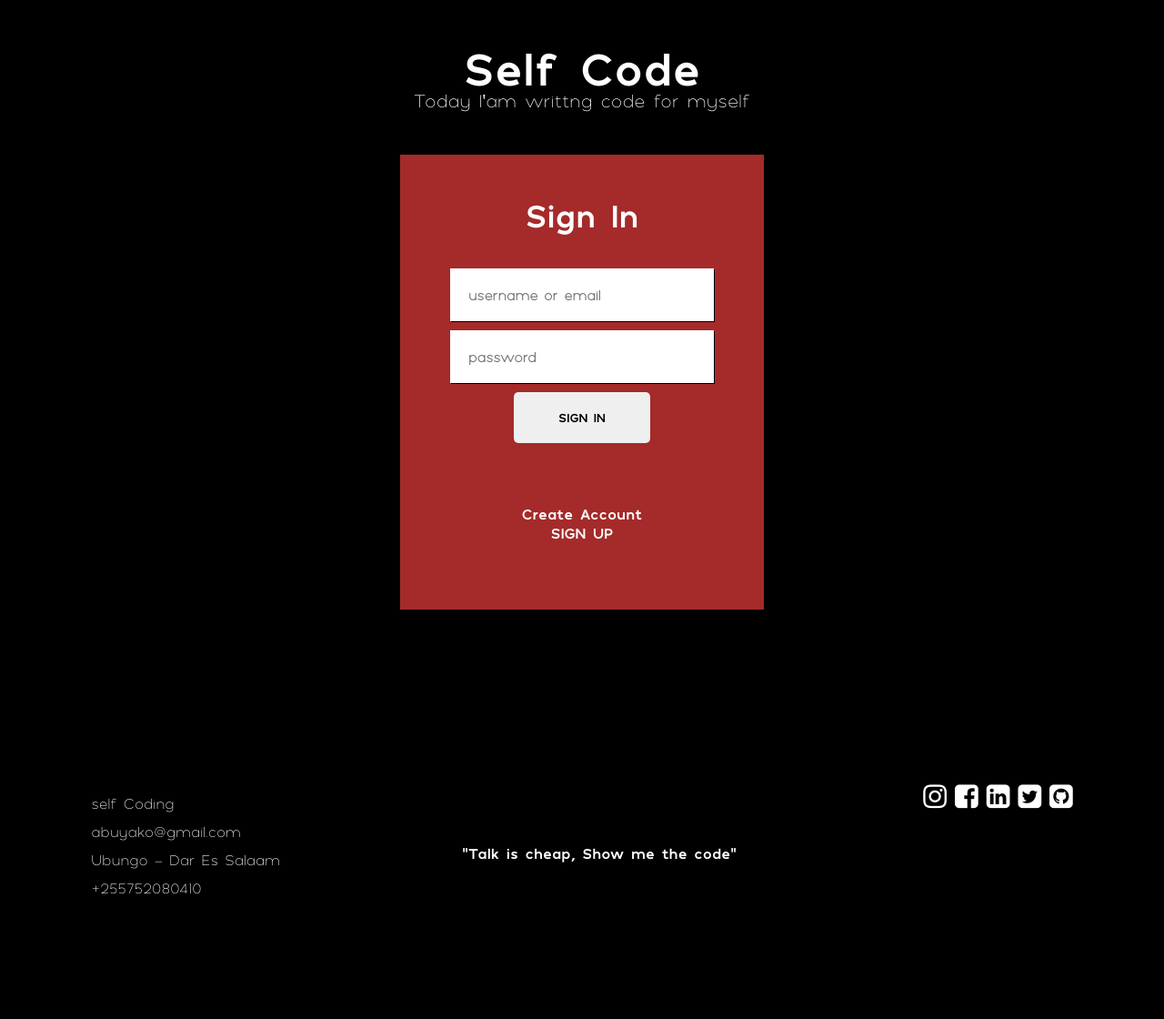
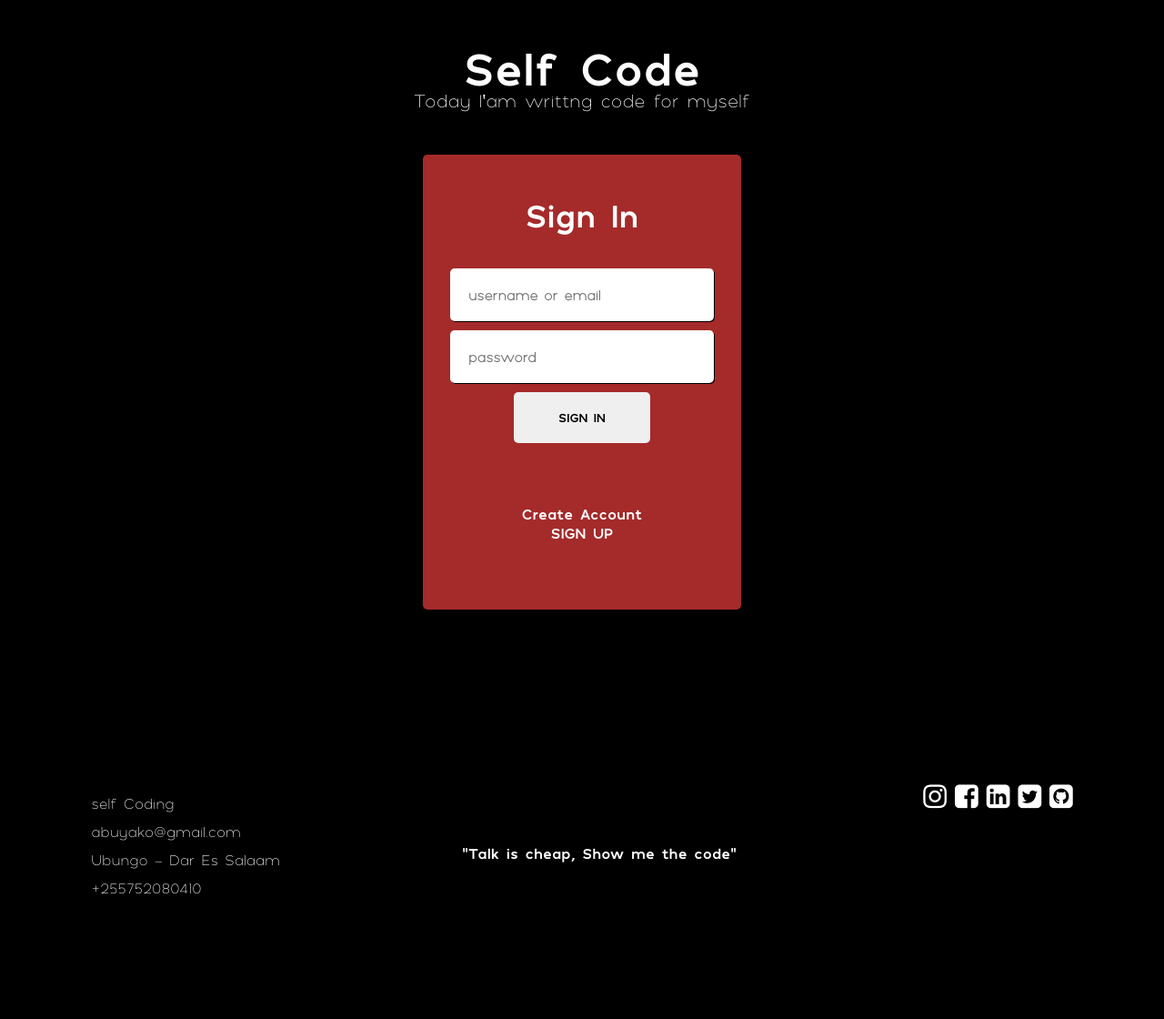
Before and after one commit to abuyako/Self-Code, a PHP site: page / in a window 1280 px wide. Shown: the whole page at 91% size. Run offline with PHP 8.4, Linux system fonts and the light colour scheme.

Commit message:
Adding border radius

```diff
--- a/assets/css/login-form.css
+++ b/assets/css/login-form.css
@@ -5,12 +5,13 @@
   height: 650px;
 }
 .login-forms {
-  width: 400px;
+  width: 350px;
   height: 500px;
   background-color: brown;
   display: flex;
   flex-direction: column;
   align-items: center;
+  border-radius: 5px;
 }
 .login-forms h1 {
   margin-top: 50px;
@@ -30,6 +31,7 @@ form input[type="text"] {
   font-size: 15px;
   font-weight: bold;
   box-shadow: 1px 1px 0px black;
+  border-radius: 5px;
 }
 form input[type="placeholder"] {
   color: #000;
@@ -43,7 +45,7 @@ form input[type="submit"] {
   font-family: Polly-Bold;
   border-radius: 5px;
 }
-[input="submit"]:hover {
+form [input="submit"]:hover {
     box-shadow: 0 12px 16px 0 rgba(0,0,0,0.24),0 17px 50px 0 rgba(0,0,0,0.19);
   }
 
```
